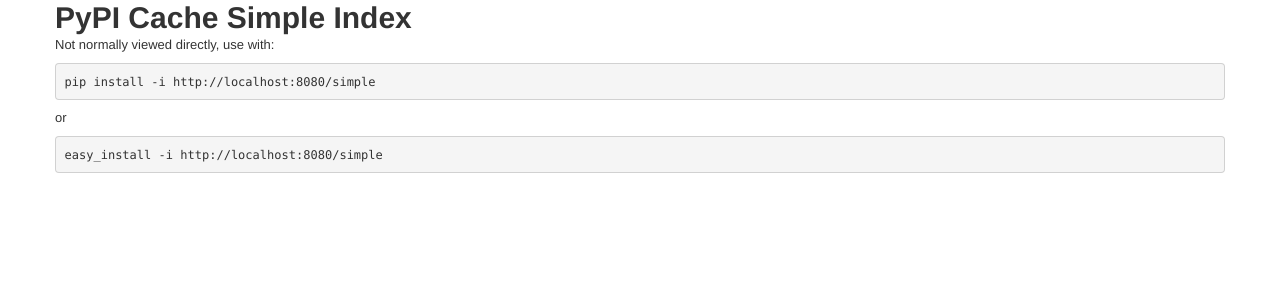
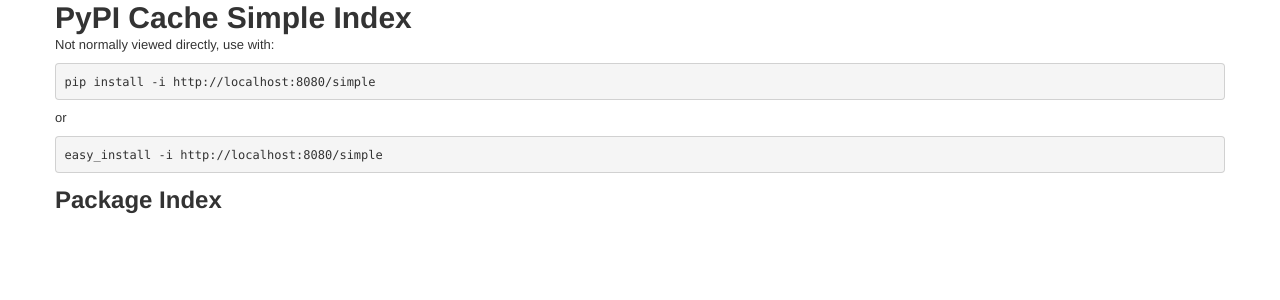
Before and after one commit to micktwomey/pypicache, a Flask app: page /simple/ in a window 1280 px wide. Shown: the top 300 px of the page. Run offline with Flask 2, Linux system fonts and the light colour scheme.

Commit message:
package list for /simple

```diff
--- a/pypicache/templates/simple.html
+++ b/pypicache/templates/simple.html
@@ -6,4 +6,10 @@
 <pre>pip install -i http://localhost:8080/simple</pre>
 <p>or</p>
 <pre>easy_install -i http://localhost:8080/simple</pre>
+<h2>Package Index</h2>
+<ul>
+{% for package in packages %}
+  <li><a href="./{{package}}">{{package}}</a></li>
+{% endfor %}
+</ul>
 {% endblock %}
```
